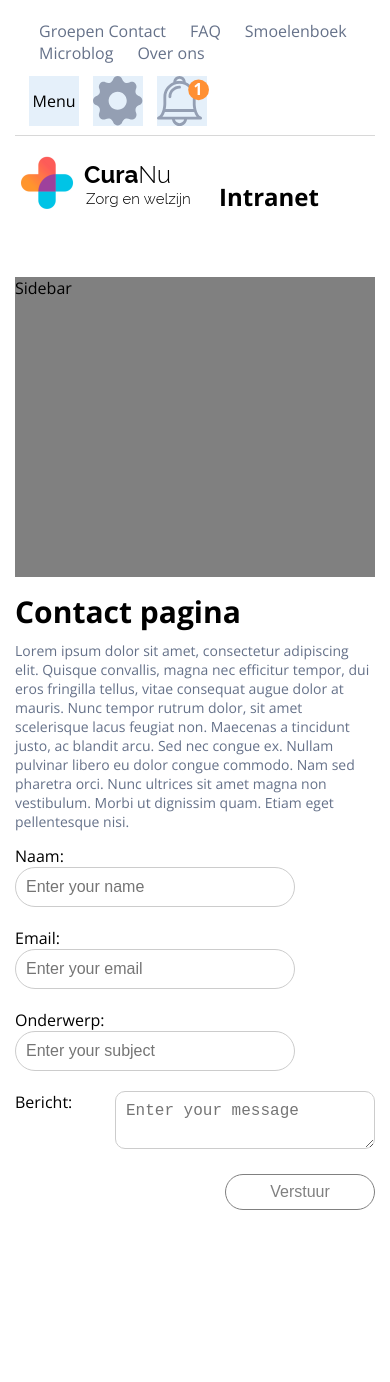
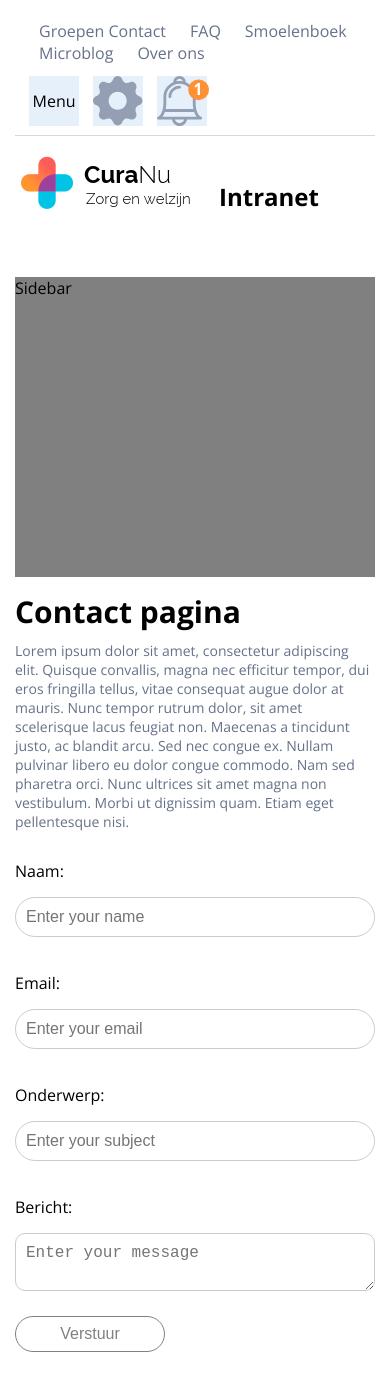
Before and after one commit to fixman93/Curanu, a React app: page /contact in a window 390 px wide. Before the commit the page ends 1240 px from the top, so only its background shows below. Built offline with nearby package versions, Linux system fonts and the light colour scheme.

Commit message:
add: Contact form responsive

```diff
--- a/src/containers/Contact/Contact.scss
+++ b/src/containers/Contact/Contact.scss
@@ -25,6 +25,11 @@
       width: 100px;
       display: inline-block;
       vertical-align: top;
+      @include bp(small) {
+        width: 100%;
+        margin-bottom: 15px;
+        margin-top: 15px;
+      }
     }
     input {
       border: 1px solid #ccc;
@@ -33,6 +38,9 @@
       padding: 10px;
       max-width: 280px;
       width: 100%;
+      @include bp(small) {
+        max-width: 100%;
+      }
     }
     textarea {
       font-size: 16px;
@@ -40,10 +48,16 @@
       border: 1px solid #ccc;
       border-radius: 10px;
       width: calc(100% - 100px);
+      @include bp(small) {
+        width: 100%;
+      }
     }
   }
   .submit {
     text-align: right;
+    @include bp(small) {
+      text-align: left;
+    }
     button {
       background: black;
       color: white;
```
